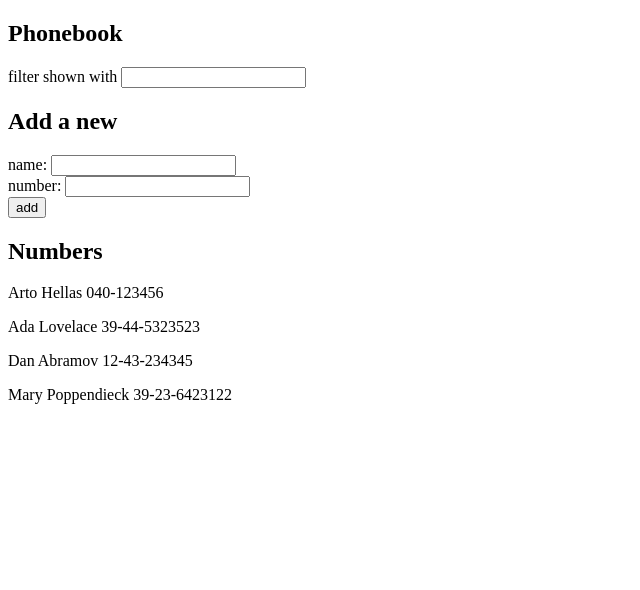
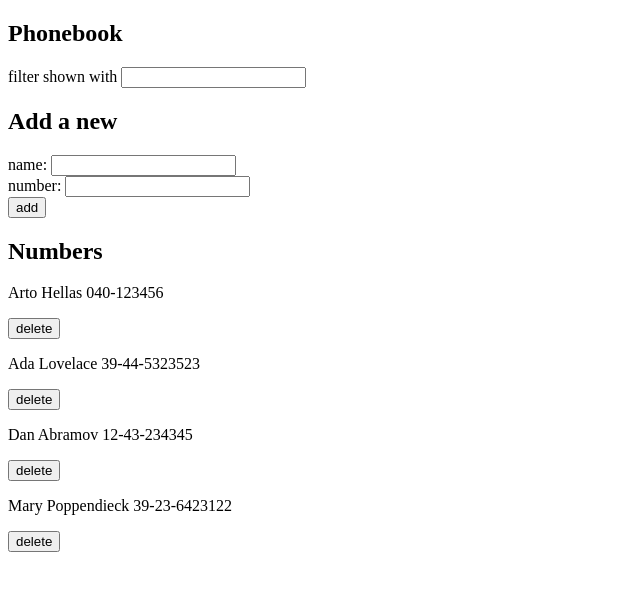
Before and after one commit to zoltan-antal/full-stack-open, a React (Vite) app in the folder part02/phonebook/: page / in a window 1280 px wide. Shown: the top 590 px of the page, without its empty margins (0-640 px from the left). Built offline with nearby package versions, Linux system fonts and the light colour scheme; data requests are answered from the project's data file.

Commit message:
Complete exercise 2.14

```diff
--- a/part02/phonebook/src/App.jsx
+++ b/part02/phonebook/src/App.jsx
@@ -44,6 +44,12 @@
     });
   }
 
+  function deletePerson(id) {
+    personService.remove(id).then(() => {
+      setPersons(persons.filter((person) => person.id !== id));
+    });
+  }
+
   return (
     <div>
       <h2>Phonebook</h2>
@@ -57,7 +63,7 @@
         setNewNumber={setNewNumber}
       />
       <h2>Numbers</h2>
-      <Persons persons={filteredPersons} />
+      <Persons persons={filteredPersons} handleDelete={deletePerson} />
     </div>
   );
 };
--- a/part02/phonebook/src/components/Persons.jsx
+++ b/part02/phonebook/src/components/Persons.jsx
@@ -1,10 +1,13 @@
-function Persons({ persons }) {
+function Persons({ persons, handleDelete }) {
   return (
     <>
       {persons.map((person) => (
-        <p key={person.id}>
-          {person.name} {person.number}
-        </p>
+        <div key={person.id}>
+          <p>
+            {person.name} {person.number}
+          </p>
+          <button onClick={() => handleDelete(person.id)}>delete</button>
+        </div>
       ))}
     </>
   );
--- a/part02/phonebook/src/services/persons.js
+++ b/part02/phonebook/src/services/persons.js
@@ -12,4 +12,9 @@
   return response.then((response) => response.data);
 }
 
-export default { getAll, create };
+function remove(id) {
+  const response = axios.delete(`${baseUrl}/${id}`);
+  return response;
+}
+
+export default { getAll, create, remove };
```
